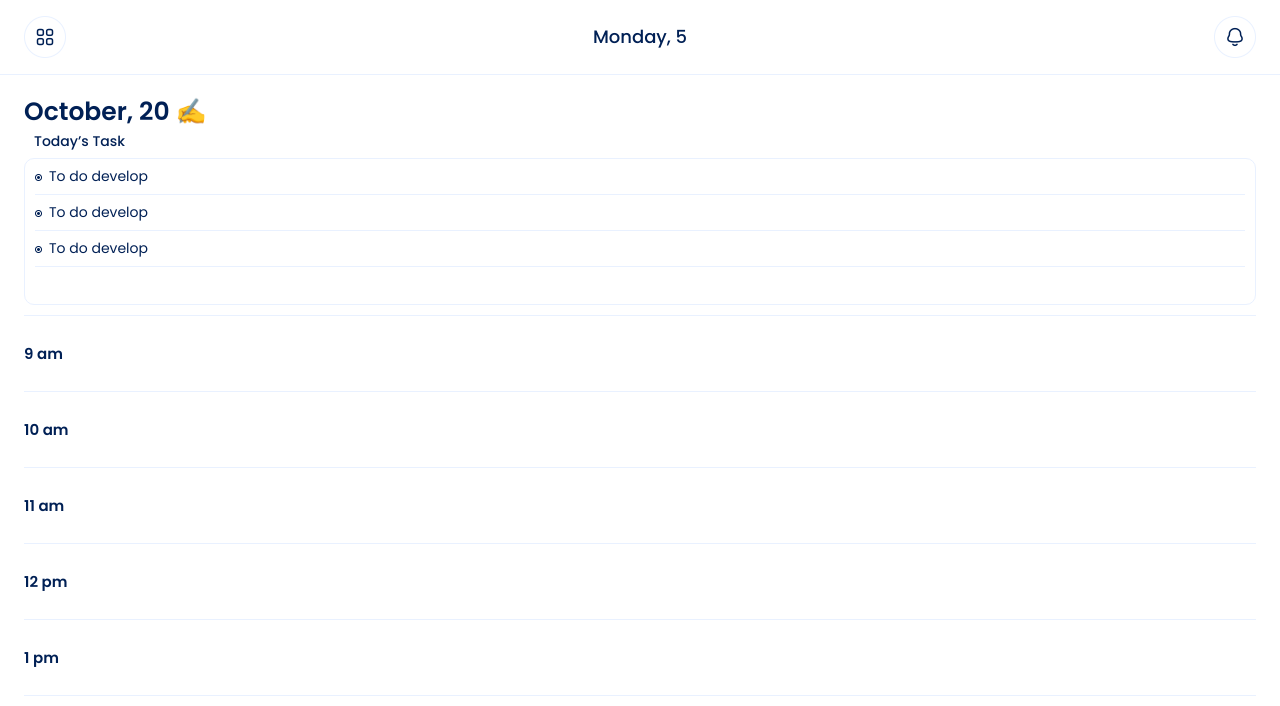
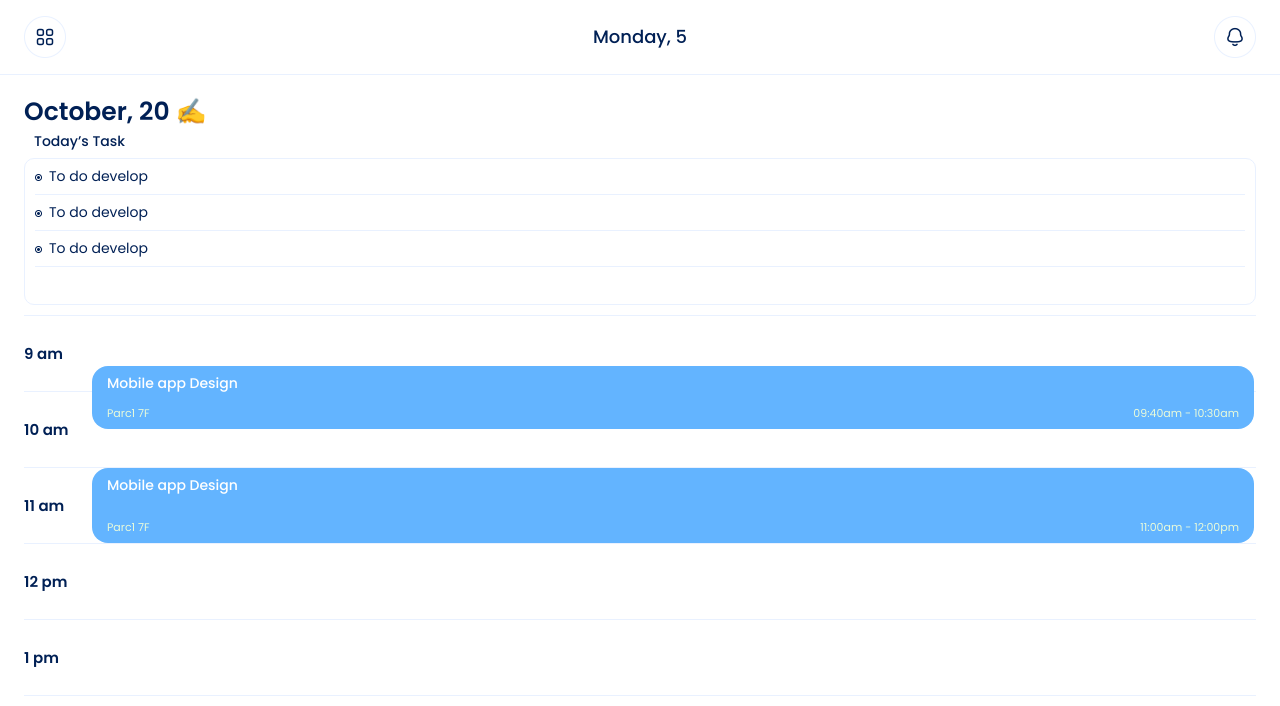
Before and after one commit to syeonee/tascky-react, a React (Create React App) app: page /home in a window 1280 px wide. Shown: the top 706 px of the page. Built offline with nearby package versions, Linux system fonts and the light colour scheme.

Commit message:
feat: timeboard 구현

```diff
--- a/src/components/TabNavigator.js
+++ b/src/components/TabNavigator.js
@@ -1,5 +1,6 @@
 import React, { useState } from "react";
 import styled from "styled-components";
+import { useNavigate } from "react-router-dom";
 
 const Navigator = styled.div`
     position: fixed;
@@ -24,7 +25,9 @@ const NavButton = styled.button`
     background-size : cover;
     cursor: pointer;
 
-
+    &.active {
+        background-image: url(${props => process.env.PUBLIC_URL + 'assets/images/active-' + props.page + '-tab.png'});
+    }
 `;
 
 const AddNavButton = styled.button`
@@ -42,15 +45,21 @@ const AddNavButton = styled.button`
 `;
 
 const TabNavigator = () => {
-    const [current, setCurrent] = useState("");
+    const navigate = useNavigate();
+    const [current, setCurrent] = useState("home");
+
+    const handleButton = (page) => {
+        setCurrent(page);
+        navigate(`/${page}`);
+    }
 
     return (
         <Navigator>
-            <NavButton page="home" />
-            <NavButton page="project" />
+            <NavButton className={current === "home" && "active"} page="home" onClick={() => handleButton("home")} />
+            <NavButton className={current === "calendar" && "active"} page="calendar" onClick={() => handleButton("calendar")} />
             <AddNavButton />
-            <NavButton page="chat" />
-            <NavButton page="profile" />
+            <NavButton className={current === "project" && "active"} page="project" onClick={() => handleButton("project")} />
+            <NavButton className={current === "profile" && "active"} page="profile" onClick={() => handleButton("profile")} />
         </Navigator>
     );
 };
--- /dev/null
+++ b/src/components/TimeBoardItem.js
@@ -0,0 +1,87 @@
+import styled from 'styled-components';
+
+const TimeBoardContainer = styled.div`
+    position: absolute;
+    top: ${props => props.boardtop * (75 / 6) + Math.floor(props.boardtop / 6) + 1}px;
+    left: 68px;
+    width: calc(100% - 70px);
+    height: ${props => props.boardheight * (75 / 6)}px;
+    border-radius: 16px;
+    background: #${props => props.boardcolor || '63B4FF'};
+`;
+
+const BoardTitle = styled.div`
+    position: absolute;
+    top: 10px;
+    left: 15px;
+    color: #FFFFFF;
+    font-weight: 500;
+`;
+
+const BoardPlace = styled.div`
+    position: absolute;
+    bottom: 10px;
+    left: 15px;
+    color: #E9FBDA;
+    font-size: 11px;
+    line-height: 11px;
+`;
+
+const BoardTime = styled.div`
+    position: absolute;
+    bottom: 10px;
+    right: 15px;
+    color: #E9FBDA;
+    font-size: 11px;
+    line-height: 11px;
+`;
+
+const getDiffTime = (startTime, endTime, isDiffFirst = false) => {
+    const startAMPM = startTime.substr(5, 2);
+    let startHour = startTime.substr(0, 2);
+    const startMin = startTime.substr(3, 2);
+
+    if (startAMPM === "pm" && startHour !== "12") {
+        startHour = parseInt(startHour) + 12;
+    }
+
+    const startStr = isDiffFirst ? `${startHour}:00` : `${startHour}:${startMin}`;
+
+    let endAMPM, endHour, endMin;
+
+    if (isDiffFirst) {
+        endAMPM = endTime.substr(5, 2);
+        endHour = endTime.substr(0, 2);
+        endMin = endTime.substr(3, 2);
+    } else {
+        endAMPM = startTime.substr(-2, 2);
+        endHour = startTime.substr(-7, 2);
+        endMin = startTime.substr(-4, 2);
+    }
+
+    if (endAMPM === "pm" && endHour !== "12") {
+        endHour = parseInt(endHour) + 12;
+    }
+
+    const endStr = `${endHour}:${endMin}`;
+
+    const startDate = new Date(`2023/06/01 ${startStr}:00`);
+    const endDate = new Date(`2023/06/01 ${endStr}:00`);
+    const diffMSec = endDate.getTime() - startDate.getTime();
+    return diffMSec / (60 * 10000);
+};
+
+const TimeBoardItem = ({ title, place, time, firstTime, boardColor }) => {
+    const diffFirst = getDiffTime(firstTime, time, true);
+    const diffBoard = getDiffTime(time);
+
+    return (
+        <TimeBoardContainer boardcolor={boardColor} boardtop={diffFirst} boardheight={diffBoard}>
+            <BoardTitle>{title}</BoardTitle>
+            <BoardPlace>{place}</BoardPlace>
+            <BoardTime>{time}</BoardTime>
+        </TimeBoardContainer>
+    );
+};
+
+export default TimeBoardItem;
--- a/src/components/Timeline.js
+++ b/src/components/Timeline.js
@@ -1,8 +1,10 @@
 import styled from 'styled-components';
 
 import TimelineItem from './TimelineItem';
+import TimeBoardItem from './TimeBoardItem';
 
 const TimelineContainer = styled.div`
+position: relative;
     height: calc(100% - 397px);
     overflow-y: scroll;
     margin: 0 24px 0 24px;
@@ -10,6 +12,10 @@ const TimelineContainer = styled.div`
     &::-webkit-scrollbar {
         display: none;
     }
+`;
+
+const TimeBoard = styled(TimeBoardItem)`
+
 `;
 
 const Timeline = () => {
@@ -24,7 +30,9 @@ const Timeline = () => {
             <TimelineItem time="3 pm" />
             <TimelineItem time="4 pm" />
             <TimelineItem time="5 pm" />
-            <TimelineItem islast time="6 pm" />
+            <TimelineItem time="6 pm" />
+            <TimeBoard title="Mobile app Design" place="Parc1 7F" time="09:40am - 10:30am" firstTime="09:40am - 10:00am" />
+            <TimeBoard title="Mobile app Design" place="Parc1 7F" time="11:00am - 12:00pm" firstTime="09:40am - 10:00am" />
         </TimelineContainer>
     );
 };
```
Also changed, not shown: public/assets/images/active-calendar-tab.png (added), public/assets/images/calendar-tab.png (added).
